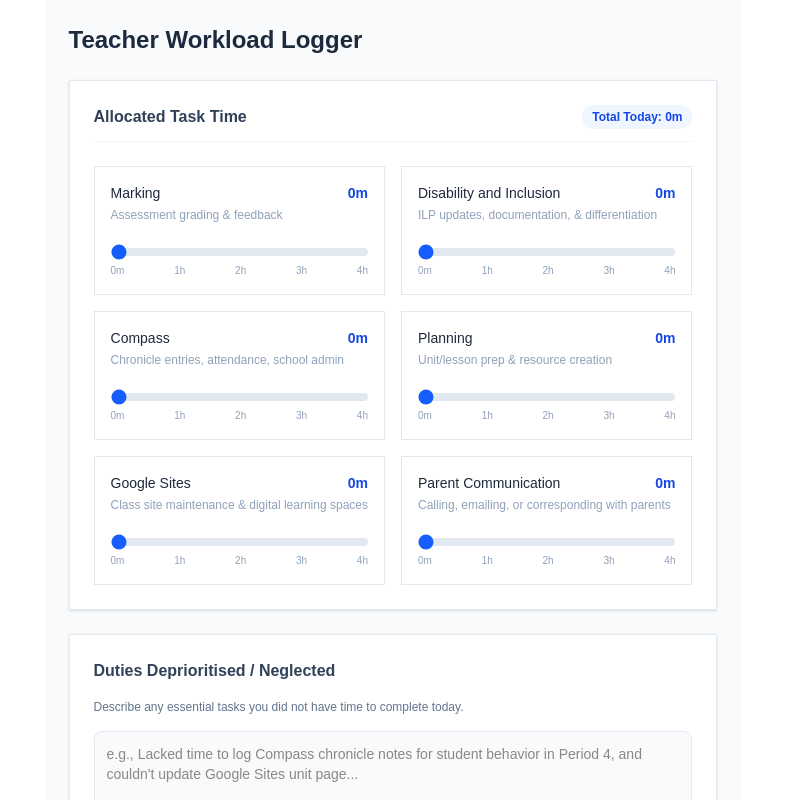
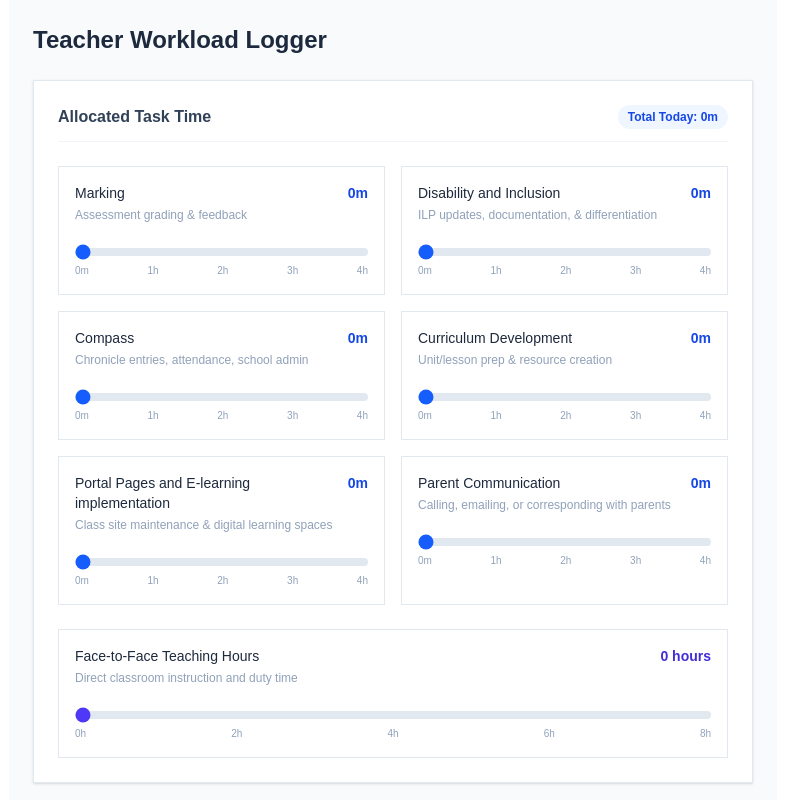
Before and after one commit to sANDROsARAN/overtime-calculator, a Next.js app: page / in a window 1280 px wide. Shown: the top 800 px of the page, without its empty margins (247-1032 px from the left). Built offline with nearby package versions, Linux system fonts and the light colour scheme.

Commit message:
changed fields

```diff
--- a/app/page.tsx
+++ b/app/page.tsx
@@ -7,8 +7,8 @@ const TASK_CATEGORIES = [
   { id: 'marking', label: 'Marking', description: 'Assessment grading & feedback' },
   { id: 'dis_and_inc', label: 'Disability and Inclusion', description: 'ILP updates, documentation, & differentiation' },
   { id: 'compass', label: 'Compass', description: 'Chronicle entries, attendance, school admin' },
-  { id: 'planning', label: 'Planning', description: 'Unit/lesson prep & resource creation' },
-  { id: 'google_sites', label: 'Google Sites', description: 'Class site maintenance & digital learning spaces' },
+  { id: 'planning', label: 'Curriculum Development ', description: 'Unit/lesson prep & resource creation' },
+  { id: 'google_sites', label: 'Portal Pages and E-learning implementation', description: 'Class site maintenance & digital learning spaces' },
   { id: 'parent', label: 'Parent Communication', description: 'Calling, emailing, or corresponding with parents' }
 ];
 
@@ -22,6 +22,9 @@ export default function MultiFieldWorkloadLogger() {
     google_sites: 0,
     parent: 0,
   });
+
+  // Store face-to-face teaching hours
+  const [teachingHours, setTeachingHours] = useState<number>(0);
 
   const [neglectedDuties, setNeglectedDuties] = useState('');
 
@@ -42,8 +45,9 @@ export default function MultiFieldWorkloadLogger() {
     return `${hrs}h ${mins}m`;
   };
 
-  // Compute total time across all fields
-  const totalMinutes = Object.values(taskTimes).reduce((acc, val) => acc + val, 0);
+  // Compute total time across all fields (out-of-class + teaching)
+  const taskMinutes = Object.values(taskTimes).reduce((acc, val) => acc + val, 0);
+  const totalMinutes = taskMinutes + Math.round(teachingHours * 60);
 
   return (
     <div className="max-w-3xl mx-auto p-6 bg-slate-50 min-h-screen">
@@ -60,6 +64,7 @@ export default function MultiFieldWorkloadLogger() {
           </span>
         </div>
 
+        {/* 6 Category Sliders */}
         <div className="grid grid-cols-1 md:grid-cols-2 gap-4">
           {TASK_CATEGORIES.map((task) => {
             const currentMins = taskTimes[task.id] || 0;
@@ -83,8 +88,8 @@ export default function MultiFieldWorkloadLogger() {
                   <input
                     type="range"
                     min="0"
-                    max="240" // Max 8 hours (480 mins)
-                    step="15"  // Moves in 15-minute intervals
+                    max="240"
+                    step="15"
                     value={currentMins}
                     onChange={(e) => handleSliderChange(task.id, Number(e.target.value))}
                     className="w-full h-2 bg-slate-200 rounded-lg appearance-none cursor-pointer accent-blue-600"
@@ -100,6 +105,40 @@ export default function MultiFieldWorkloadLogger() {
               </div>
             );
           })}
+        </div>
+
+        {/* Face-to-Face Teaching Hours Slider */}
+        <div
+          className={`p-4 border transition-colors ${
+            teachingHours > 0 ? 'border-indigo-200 bg-indigo-50/30' : 'border-slate-200 bg-white'
+          }`}
+        >
+          <div className="flex justify-between items-start mb-1">
+            <label className="font-medium text-sm text-slate-800">Face-to-Face Teaching Hours</label>
+            <span className="font-mono font-bold text-sm text-indigo-700">
+              {teachingHours} {teachingHours === 1 ? 'hour' : 'hours'}
+            </span>
+          </div>
+          <p className="text-xs text-slate-400 mb-4">Direct classroom instruction and duty time</p>
+
+          <div className="space-y-1">
+            <input
+              type="range"
+              min="0"
+              max="8"
+              step="0.5"
+              value={teachingHours}
+              onChange={(e) => setTeachingHours(Number(e.target.value))}
+              className="w-full h-2 bg-slate-200 rounded-lg appearance-none cursor-pointer accent-indigo-600"
+            />
+            <div className="flex justify-between text-[10px] text-slate-400 font-medium">
+              <span>0h</span>
+              <span>2h</span>
+              <span>4h</span>
+              <span>6h</span>
+              <span>8h</span>
+            </div>
+          </div>
         </div>
       </div>
 
```
